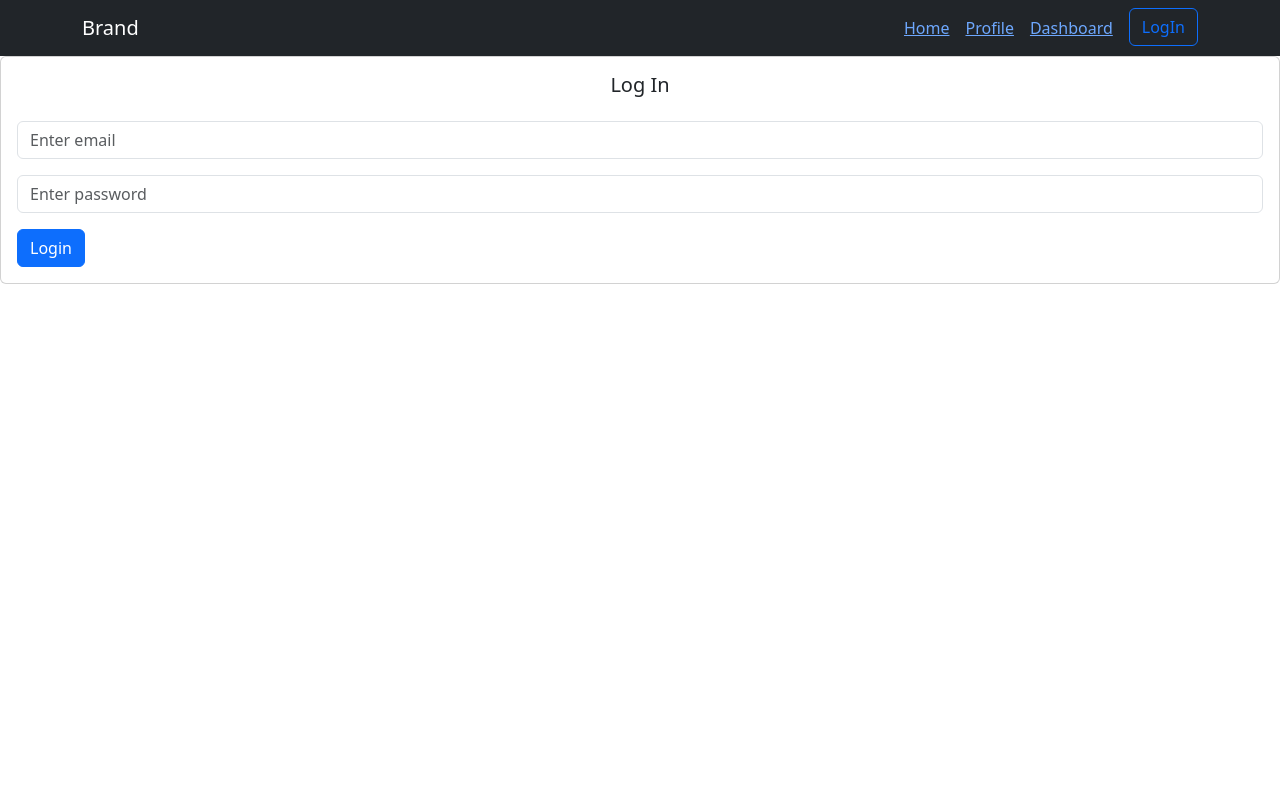
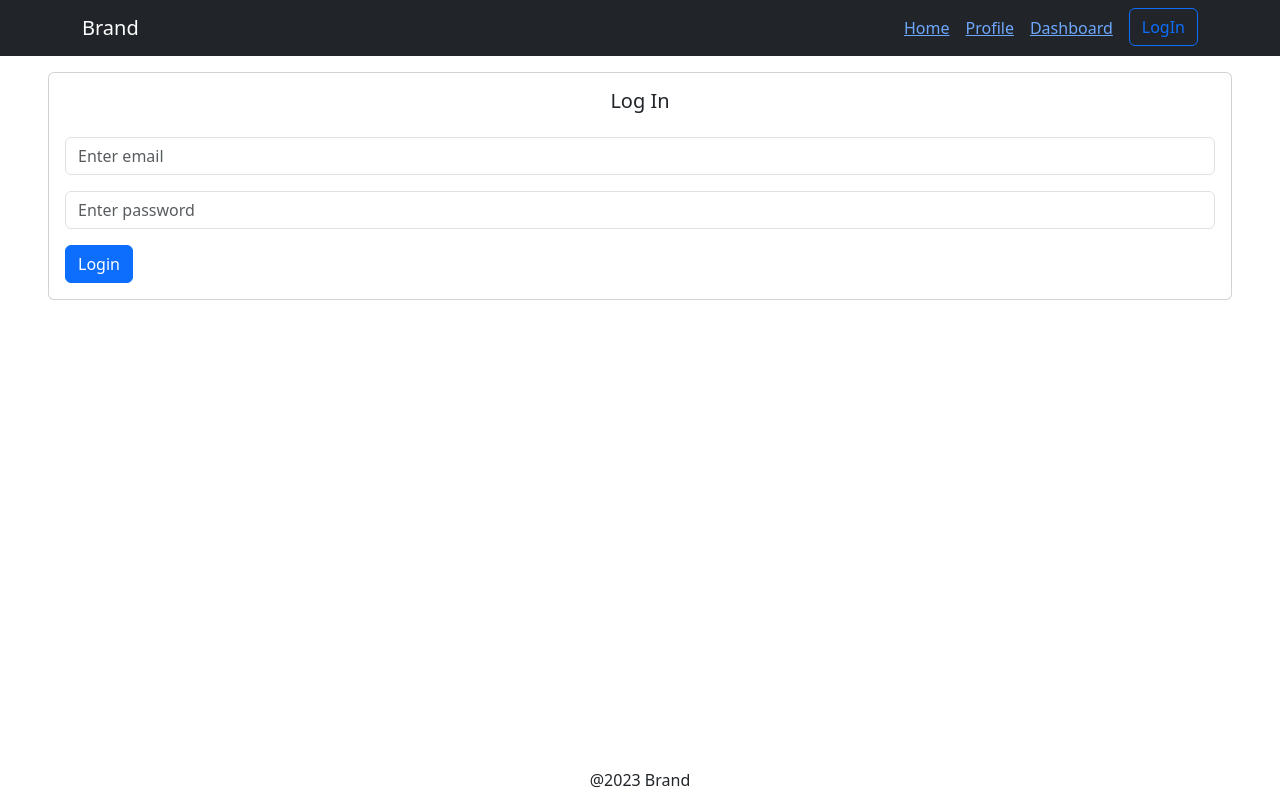
Before and after one commit to itsmesreejithn/react--routers, a React (Vite) app: page /login in a window 1280 px wide. Built offline with nearby package versions, Linux system fonts and the light colour scheme.

Commit message:
small design change to login page

```diff
--- a/src/pages/Login.jsx
+++ b/src/pages/Login.jsx
@@ -1,13 +1,14 @@
 import React from "react";
 import { Row, Col, Container, Card, Form, Button } from "react-bootstrap";
 import Header from "../components/Header";
+import Footer from "../components/Footer";
 
 const Login = () => {
   return (
-    <Container fluid className="p-0">
+    <Container fluid className="p-0 h-100">
       <Header />
-      <Row>
-        <Col>
+      <Row className="mt-3">
+        <Col className="mx-5">
           <Card>
             <Card.Title className="text-center mt-3">Log In</Card.Title>
             <Card.Body>
@@ -30,6 +31,7 @@ const Login = () => {
           </Card>
         </Col>
       </Row>
+      <Footer />
     </Container>
   );
 };
```
